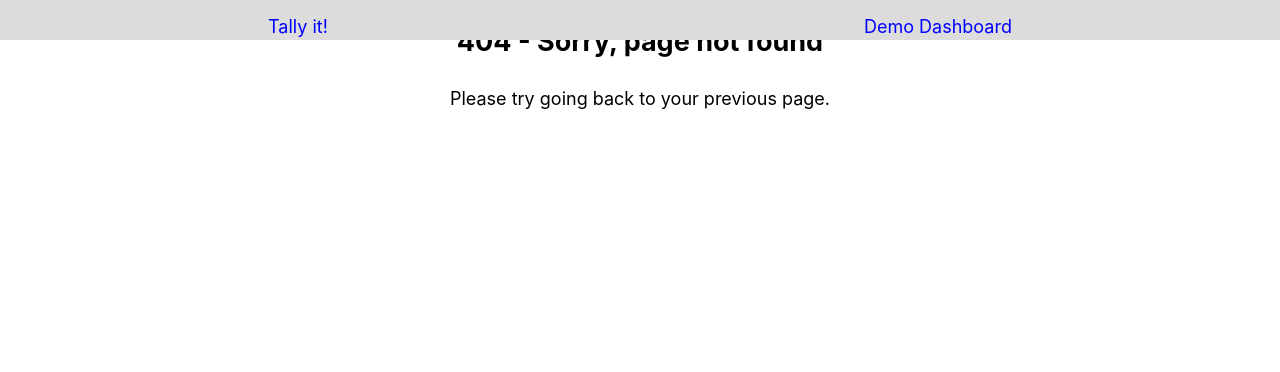
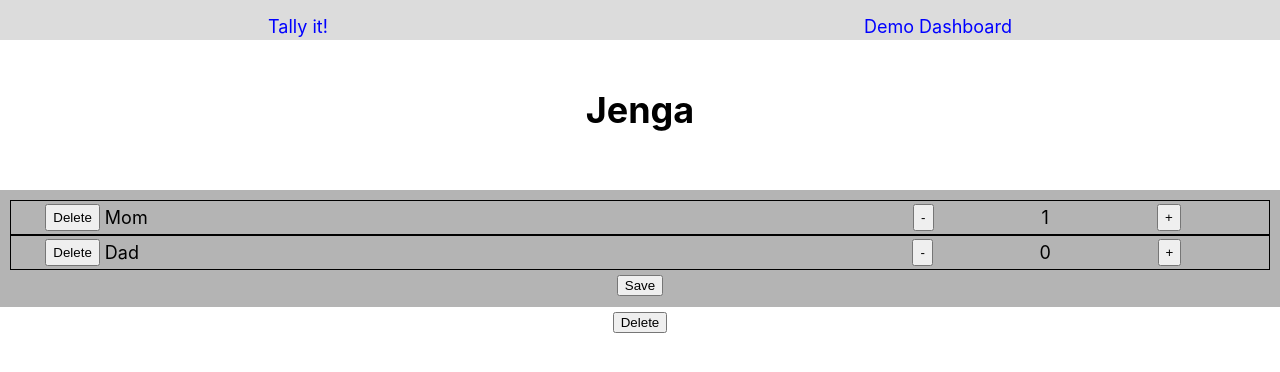
Before and after one commit to sPro1ly0/tallyit-app, a React (Create React App) app: page /edit-game/1 in a window 1280 px wide. Before the commit this address had no page. Shown: the top 372 px of the page. Built offline with nearby package versions, Linux system fonts and the light colour scheme.

Commit message:
Able to delete games

```diff
--- a/src/App.js
+++ b/src/App.js
@@ -11,6 +11,7 @@ import GameStatsPage from './GameStatsPage/GameStatsPage';
 
 import CreateScoreSheet from './CreateScoreSheet/CreateScoreSheet';
 import ScoreSheetPage from './ScoreSheetPage/ScoreSheetPage';
+import EditGame from './EditGame/EditGame';
 
 import NotFoundPage from './NotFoundPage/NotFoundPage';
 
@@ -58,6 +59,14 @@ class App extends Component {
     });
   }
 
+  deleteGame = game_id => {
+    const newGames = this.state.games.filter(game => game.id !== game_id);
+
+    this.setState({
+      games: newGames
+    });
+  }
+
   render() {
 
     const contextValue = {
@@ -66,9 +75,9 @@ class App extends Component {
       games: this.state.games,
       current_game: this.state.current_game,
       addPlayers: this.addPlayers,
-      // deletePlayer: this.deletePlayer,
       addGame: this.addGame,
-      addCurrentGame: this.addCurrentGame
+      addCurrentGame: this.addCurrentGame,
+      deleteGame: this.deleteGame
     };
 
     return (
@@ -98,6 +107,10 @@ class App extends Component {
                 component={GameStatsPage}
               />
               <Route
+                exact path='/edit-game/:game_id'
+                component={EditGame}
+              />
+              <Route
                 component={NotFoundPage}
               />
             </Switch>
--- /dev/null
+++ b/src/EditGame/EditGame.js
@@ -0,0 +1,80 @@
+/* eslint-disable react/prop-types */
+import React, { Component } from 'react';
+import Player from '../Player/Player';
+import TallyContext from '../TallyContext';
+
+class EditGame extends Component {
+
+  static contextType = TallyContext;
+
+  constructor(props) {
+    super(props);
+    this.state = {
+      error: null,
+      game_name: '',
+      game_players: []
+    };
+  }
+
+  componentDidMount() {
+    const { games, player_scores } = this.context;
+    const { game_id } = this.props.match.params;
+
+    const game = games.find(g =>
+      g.id === Number(game_id)
+    );
+
+    this.setState({
+      game_name: game.game_name
+    });
+
+    console.log(player_scores);
+    const findScores = player_scores.filter(p => p.game_id === game.id);
+    this.setState({
+      game_players: findScores
+    });
+  }
+
+  handleDelete = () => {
+    const { game_id } = this.props.match.params;
+    this.context.deleteGame(Number(game_id));
+    this.props.history.push('/dashboard');
+  }
+
+  render() {
+
+    const playerList = this.state.game_players.map((player) =>
+      <Player
+        key={player.id}
+        id={player.id}
+        name={player.player_name}
+        score={player.score}
+        onDeletePlayer={this.deletePlayer}
+        onScoreChange={this.handleScoreChange}
+      />
+    );
+
+    return (
+      <>
+        <header>
+          <h1>{this.state.game_name}</h1>
+        </header>
+        <div className='player-error' role="alert">
+          {this.state.error && <p className="red-error">{this.state.error}</p>}
+        </div>
+        <section className='score-sheet'>
+          {playerList}
+          <button
+            type='submit'
+            onClick={this.handleSubmit}>
+              Save
+          </button>
+        </section>
+
+        <button onClick={this.handleDelete}>Delete</button>
+      </>
+    );
+  }
+}
+
+export default EditGame;
--- a/src/TallyContext.js
+++ b/src/TallyContext.js
@@ -8,7 +8,8 @@ const TallyContext = React.createContext({
   current_players: [],
   addPlayers: () => {},
   addGame:() => {},
-  addCurrentGame:() => {}
+  addCurrentGame:() => {},
+  deleteGame:() => {}
 });
 
 export default TallyContext;
```
Also changed, not shown: src/EditGame/EditGame.css (added), 1 other file (tests, documents, lock files or other folders).
